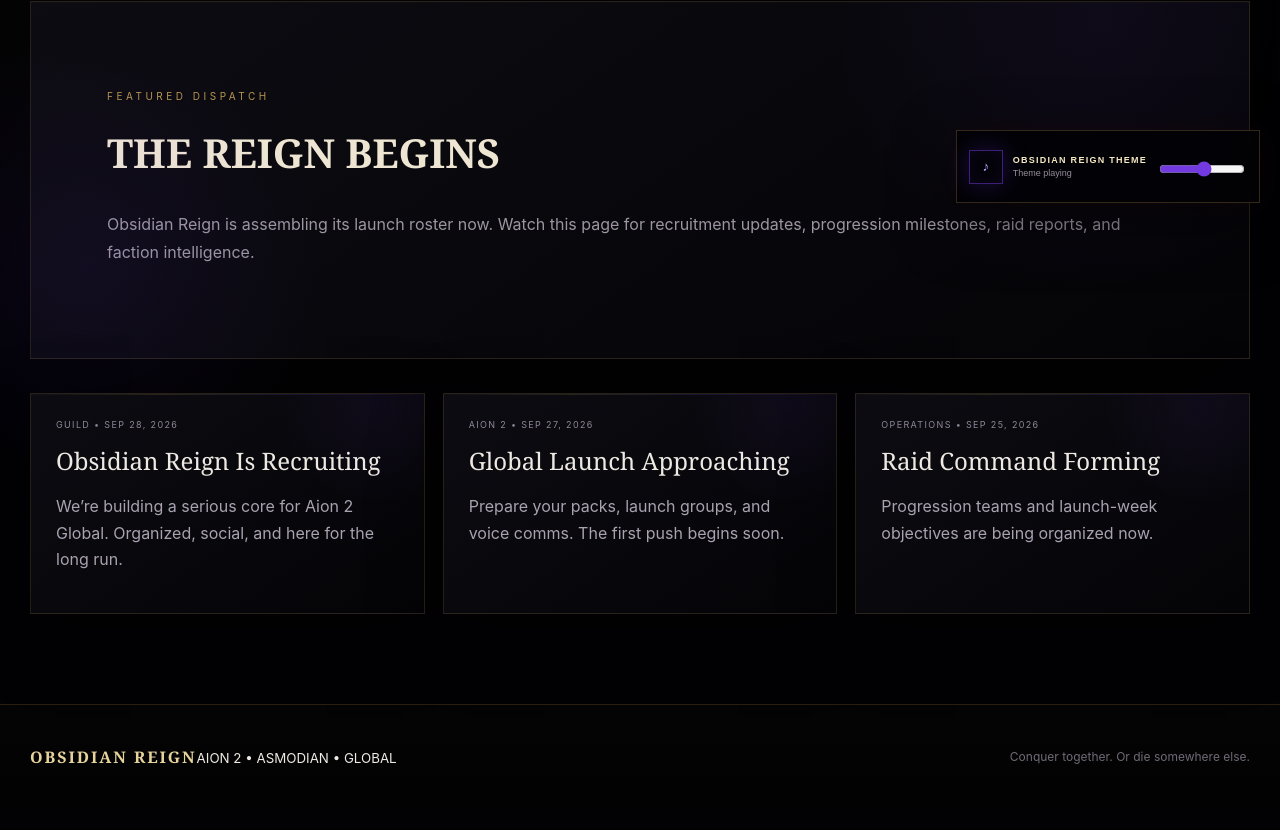
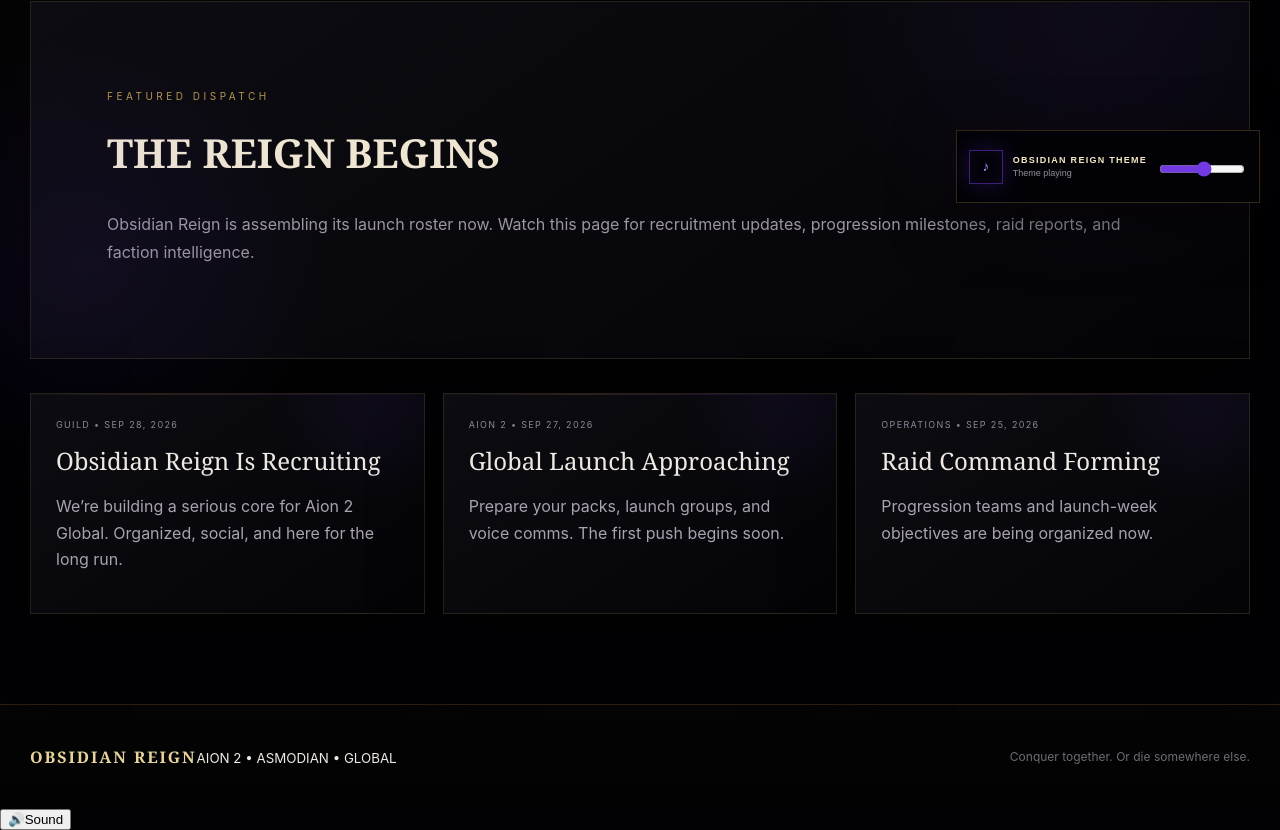
Before and after one commit to vaestrix/obsidian-reign, a website: page news.html in a window 1280 px wide. Shown: the part 577-1407 px from the top of the page. Before the commit the page ends 1385 px from the top, so only its background shows below. Drawn offline with Linux system fonts and the light colour scheme.

Commit message:
Add quick mute control on news.html

```diff
--- a/news.html
+++ b/news.html
@@ -2,4 +2,4 @@
 
   <div class="news-feature-copy"><p class="eyebrow">FEATURED DISPATCH</p><h2>THE REIGN BEGINS</h2><p>Obsidian Reign is assembling its launch roster now. Watch this page for recruitment updates, progression milestones, raid reports, and faction intelligence.</p></div>
 </div>
-<div id="news-grid" class="grid3"></div></main><footer class="footer"><div class="shell footer-inner"><div><strong>OBSIDIAN REIGN</strong><small>AION 2 • ASMODIAN • GLOBAL</small></div><p>Conquer together. Or die somewhere else.</p></div></footer><div class="music-dock" data-music-dock><button class="music-toggle" data-music-toggle aria-label="Toggle Obsidian Reign theme"><span class="music-icon">♪</span><span><b>OBSIDIAN REIGN THEME</b><small data-music-state>Loading theme…</small></span></button><input class="music-volume" data-music-volume type="range" min="0" max="1" step="0.05" value="0.55" aria-label="Music volume"></div><audio id="guild-theme" preload="auto" autoplay loop><source src="assets/audio/obsidian-reign-theme-web.mp3" type="audio/mpeg"></audio><script src="assets/js/site.js" defer></script><script src="assets/js/music.js" defer></script></body></html>
+<div id="news-grid" class="grid3"></div></main><footer class="footer"><div class="shell footer-inner"><div><strong>OBSIDIAN REIGN</strong><small>AION 2 • ASMODIAN • GLOBAL</small></div><p>Conquer together. Or die somewhere else.</p></div></footer><div class="music-dock" data-music-dock><button class="music-toggle" data-music-toggle aria-label="Toggle Obsidian Reign theme"><span class="music-icon">♪</span><span><b>OBSIDIAN REIGN THEME</b><small data-music-state>Loading theme…</small></span></button><input class="music-volume" data-music-volume type="range" min="0" max="1" step="0.05" value="0.55" aria-label="Music volume"></div><button class="site-mute" data-site-mute type="button" aria-label="Mute site music" aria-pressed="false"><span class="site-mute-icon" aria-hidden="true">🔊</span><span class="site-mute-label">Sound</span></button><audio id="guild-theme" preload="auto" autoplay loop><source src="assets/audio/obsidian-reign-theme-web.mp3" type="audio/mpeg"></audio><script src="assets/js/site.js" defer></script><script src="assets/js/music.js" defer></script></body></html>
```
